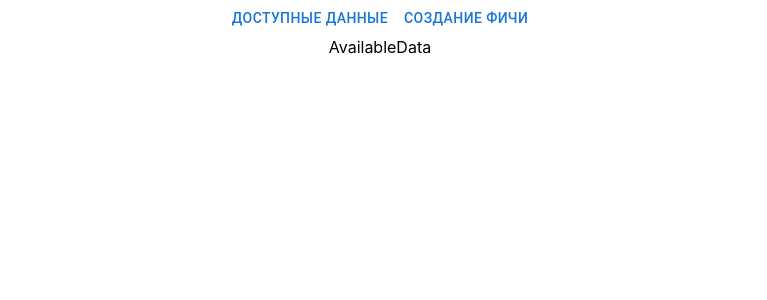
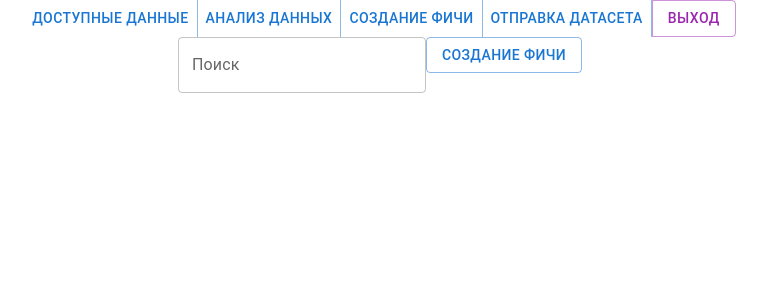
Before and after one commit to ElizabethNN/VTB-more-tech3.0, a React (Create React App) app in the folder frontend/: page /AvailableData in a window 1280 px wide. Shown: the top 300 px of the page, without its empty margins (260-1027 px from the left). Built offline with nearby package versions, Linux system fonts and the light colour scheme.

Commit message:
новые странички

```diff
--- a/frontend/src/ComponentsMainPage/AvailableData/AvailableData.js
+++ b/frontend/src/AnalizeDataPage/AnalizeData.js
@@ -1,11 +1,11 @@
 import { Button } from '@mui/material';
 
-function AvailableData() {
+function AnalizeData() {
     return (
         <div>
-            AvailableData
+            AnalizeData
         </div>
     );
 }
 
-export default AvailableData;
+export default AnalizeData;
--- a/frontend/src/App.js
+++ b/frontend/src/App.js
@@ -1,6 +1,6 @@
 import './App.css';
-import AuthorizationPage from './AuthorizationPageComponents/AuthorizationPage';
-import MainPage from "./ComponentsMainPage/MainPage";
+import AuthorizationPage from './AuthorizationPage/AuthorizationPage';
+import MainPage from "./MainPage/MainPage";
 import React from "react";
 
 function App() {
--- /dev/null
+++ b/frontend/src/AvailableDataPage/AvailableData.js
@@ -0,0 +1,16 @@
+import { TextField, Grid, Button } from '@mui/material';
+
+function AvailableData() {
+    return (
+        <div>
+            <Grid container spacing={2}>
+                <Grid item xs={12}>
+                    <TextField id="outlined-basic" label="Поиск" variant="outlined" />
+                    <Button variant="outlined" href="/CreateData">Создание фичи</Button>
+                </Grid>
+            </Grid>
+        </div>
+    );
+}
+
+export default AvailableData;
--- a/frontend/src/ComponentsMainPage/MainPage.js
+++ /dev/null
@@ -1,21 +0,0 @@
-import { Button } from '@mui/material';
-import CreateData from "./CreateData/CreateData";
-import { BrowserRouter, Route } from 'react-router-dom'
-import AvailableData from "./AvailableData/AvailableData";
-
-function MainPage() {
-    return (
-        <BrowserRouter>
-            <div>
-                <Button href="/AvailableData">Доступные данные</Button>
-                <Button href="/CreateData">Создание фичи</Button>
-            </div>
-            <div>
-                <Route path="/AvailableData" component={AvailableData}/>
-                <Route path="/CreateData" component={CreateData}/>
-            </div>
-        </BrowserRouter>
-    );
-}
-
-export default MainPage;
--- /dev/null
+++ b/frontend/src/MainPage/MainPage.js
@@ -0,0 +1,28 @@
+import { Button, ButtonGroup } from '@mui/material';
+import CreateData from "../CreateDataPage/CreateData";
+import { BrowserRouter, Route } from 'react-router-dom'
+import AvailableData from "../AvailableDataPage/AvailableData";
+import SendData from '../SendDataPage/SendData';
+import AnalizeData from '../AnalizeDataPage/AnalizeData';
+
+function MainPage() {
+    return (
+        <BrowserRouter>
+            <ButtonGroup variant="text" aria-label="outlined button group">
+                <Button href="/AvailableData">Доступные данные</Button>
+                <Button href="/AnalizeData">Анализ данных</Button>
+                <Button href="/CreateData">Создание фичи</Button>
+                <Button href="/SendData">Отправка датасета</Button>
+                <Button color="secondary" variant="outlined" href="/">Выход</Button>
+            </ButtonGroup>
+            <div>
+                <Route path="/AvailableData" component={AvailableData}/>
+                <Route path="/CreateData" component={CreateData}/>
+                <Route path="/SendData" component={SendData}/>
+                <Route path="/AnalizeData" component={AnalizeData}/>
+            </div>
+        </BrowserRouter>
+    );
+}
+
+export default MainPage;
--- /dev/null
+++ b/frontend/src/SendDataPage/SendData.js
@@ -0,0 +1,11 @@
+import { Button } from '@mui/material';
+
+function SendData() {
+    return (
+        <div>
+            SendData
+        </div>
+    );
+}
+
+export default SendData;
```
Also changed, not shown: frontend/src/AuthorizationPage/AuthorizationPage.css (added), frontend/src/AuthorizationPage/AuthorizationPage.js (renamed from frontend/src/AuthorizationPageComponents/AuthorizationPage.js), frontend/src/CreateDataPage/CreateData.js (renamed from frontend/src/ComponentsMainPage/CreateData/CreateData.js), frontend/src/MainPage/MainPage.css (added).
